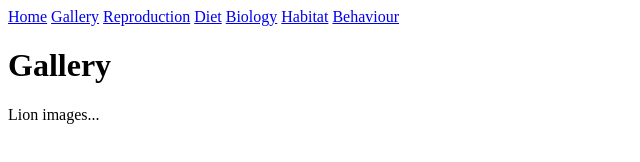
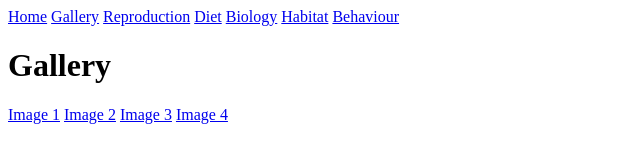
Before and after one commit to dunc75/dunc75.github.io, a plain HTML site: page gallery.html in a window 1280 px wide. Shown: the whole page, without its empty margins (0-640 px from the left). Drawn offline with Linux system fonts and the light colour scheme.

Commit message:
Update gallery.html

```diff
--- a/gallery.html
+++ b/gallery.html
@@ -5,6 +5,9 @@
   <nav><a href="index.html">Home</a> <a href="gallery.html">Gallery</a> <a href="reproduction.html">Reproduction</a> <a href="diet.html">Diet</a> <a href="biology.html">Biology</a>
     <a href="habitat.html">Habitat</a> <a href="behaviour.html">Behaviour</a></nav>
   <h1>Gallery</h1>
-  <p>Lion images...</p>
+  <a href="image1.html">Image 1</a>
+  <a href="image2.html">Image 2</a>
+  <a href="image3.html">Image 3</a>
+  <a href="image4.html">Image 4</a>
 </body>
 </html>
```
